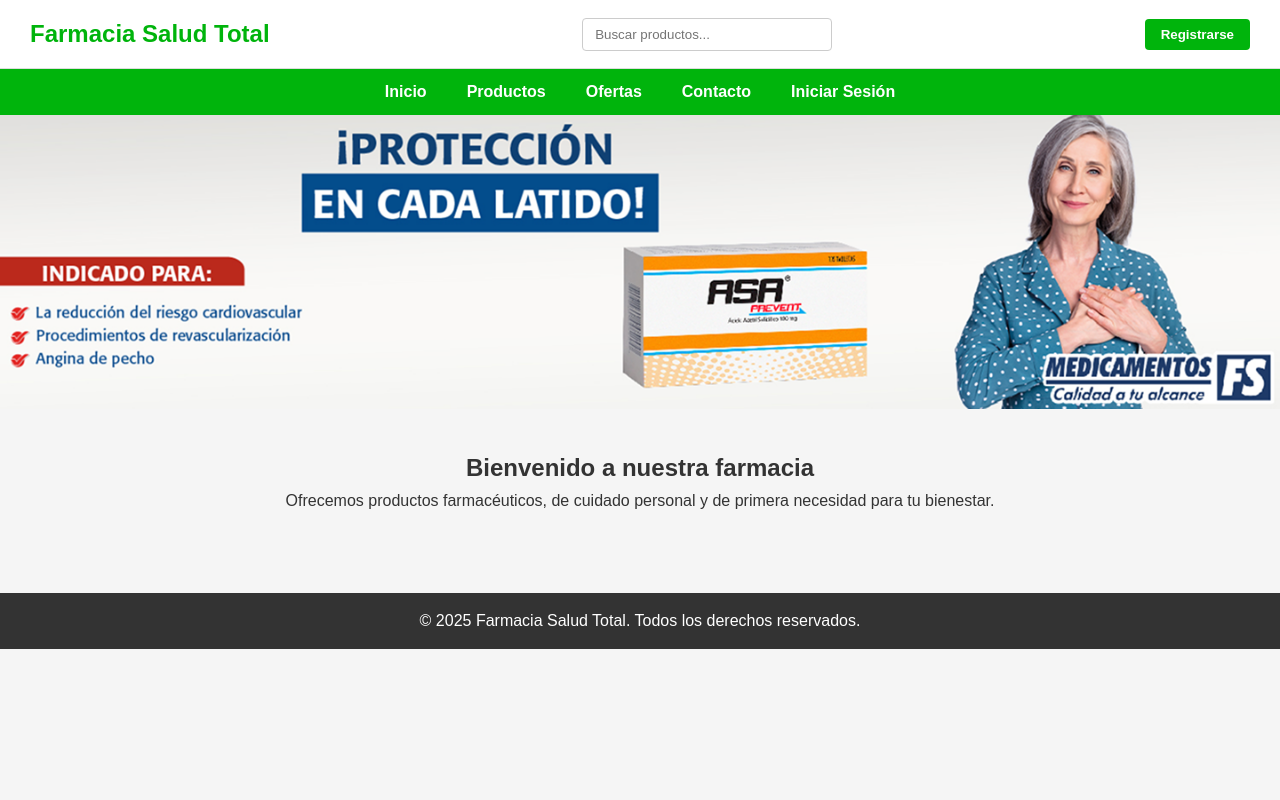
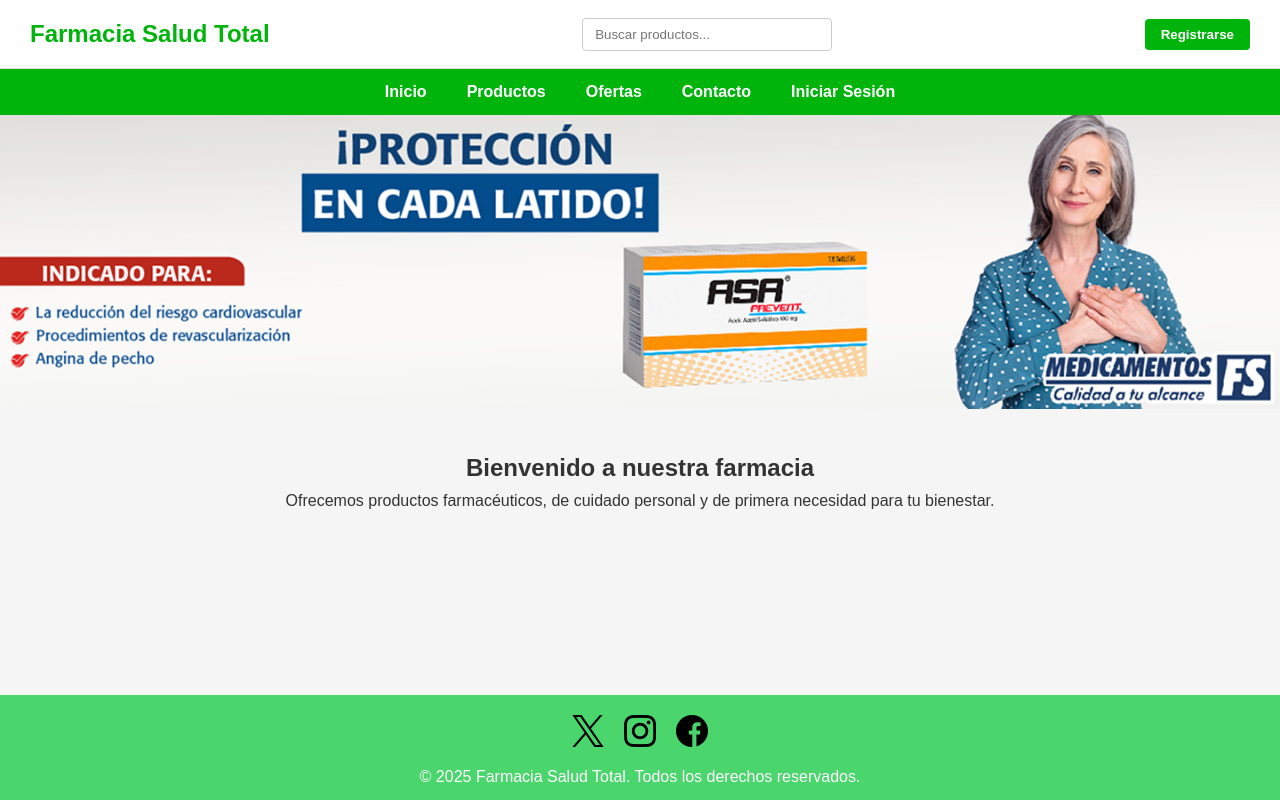
Before and after one commit to Quiroz-Zuniga/FarmaciaSaludTotal, a plain HTML site: page index.html in a window 1280 px wide. Drawn offline with Linux system fonts and the light colour scheme.

Commit message:
Cambios de Don Razor

```diff
--- a/css/style.css
+++ b/css/style.css
@@ -1,4 +1,3 @@
-
 /* Reset básico */
 * {
     margin: 0;
@@ -6,11 +5,24 @@
     box-sizing: border-box;
 }
 
+html, body {
+    height: 100%;
+    margin: 0;
+    padding: 0;
+}
+
 body {
     font-family: Arial, sans-serif;
     line-height: 1.6;
     background-color: #f5f5f5;
     color: #333;
+    min-height: 100vh;
+    display: flex;
+    flex-direction: column;
+}
+
+main {
+    flex: 1;
 }
 
 /* HEADER (fondo blanco) */
@@ -92,9 +104,23 @@
 
 /* Footer */
 footer {
-    background-color: #333;
+    background: #4AD66D;
     color: #fff;
+    width: 100%;
     text-align: center;
-    padding: 15px;
-    margin-top: 40px;
+    padding: 20px 0 10px 0;
+    margin-top: auto;
 }
+
+.footer-social {
+    display: flex;
+    justify-content: center;
+    gap: 20px;
+    margin-bottom: 10px;
+}
+
+.footer-social img {
+    width: 32px;
+    height: 32px;
+    object-fit: contain;
+}
--- a/index.html
+++ b/index.html
@@ -1,4 +1,3 @@
-
 <!DOCTYPE html>
 <html lang="es">
 <head>
@@ -48,8 +47,12 @@
     </main>
 
     <footer>
+        <div class="footer-social">
+            <a href="#"><img src="public/images/X.png" alt="X" /></a>
+            <a href="#"><img src="public/images/instagram.png" alt="Instagram" /></a>
+            <a href="#"><img src="public/images/facebook.png" alt="Facebook" /></a>
+        </div>
         <p>&copy; 2025 Farmacia Salud Total. Todos los derechos reservados.</p>
     </footer>
-
 </body>
 </html>
```
Also changed, not shown: js/Carrucel.js (added, +27 -0 lines), public/images/X.png (added), public/images/facebook.png (added), public/images/instagram.png (added).
